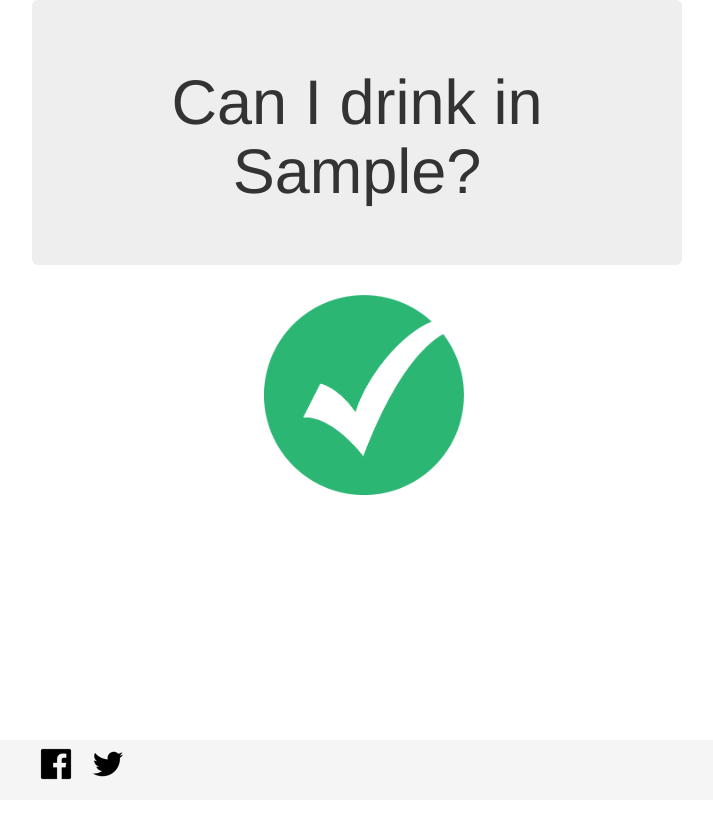
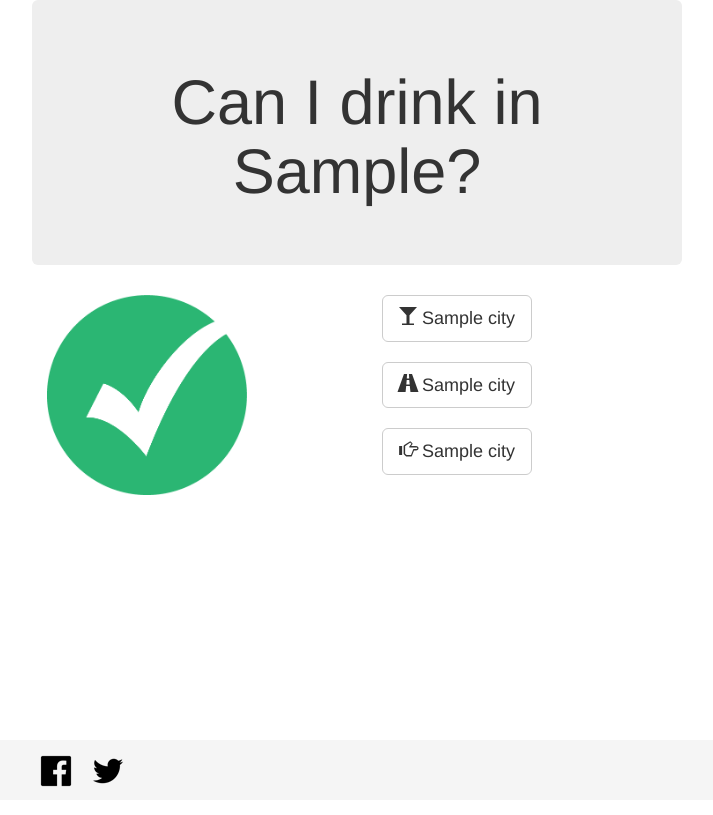
Before and after one commit to johnshiver/cidh, a Django app: page /city/1/ in a window 1280 px wide. Shown: the whole page, without its empty margins (283-996 px from the left). Before the commit the page ends 780 px from the top, so only its background shows below. Run offline with Django 3.2, Linux system fonts and the light colour scheme; tables that the repository leaves empty hold one stand-in row (values such as "Sample post"); some libraries are stand-ins or nearby versions.

Commit message:
Added buttons and fonts

```diff
--- a/cidh/cities/static/css/my.css
+++ b/cidh/cities/static/css/my.css
@@ -6,3 +6,7 @@ li {
 .icons {
     margin-bottom: 150px;
 }
+
+img {
+    margin-bottom: 20px;
+}
--- a/cidh/cities/templates/base.html
+++ b/cidh/cities/templates/base.html
@@ -46,9 +46,9 @@
     <div class="footer">
       <div class="container">
           <a href = "https://www.facebook.com/Legaldrink?ref=tn_tnmn">
-            <img src="/static/icons/facebook.png" alt="">
+            <img src="/static/icons/facebook.png" alt="" style="margin-top:7px;">
           <a href = "https://twitter.com/legaldrink">
-            <img src="/static/icons/twitter.png" alt="">
+            <img src="/static/icons/twitter.png" alt="" style="margin-top:7px;">
         </a>
       </div>
     </div>
@@ -58,6 +58,7 @@
     <script src="/static/js/ie10-viewport-bug-workaround.js"></script>
 
 <script>
+
   (function(i,s,o,g,r,a,m){i['GoogleAnalyticsObject']=r;i[r]=i[r]||function(){
   (i[r].q=i[r].q||[]).push(arguments)},i[r].l=1*new Date();a=s.createElement(o),
   m=s.getElementsByTagName(o)[0];a.async=1;a.src=g;m.parentNode.insertBefore(a,m)
--- a/cidh/cities/templates/city.html
+++ b/cidh/cities/templates/city.html
@@ -4,8 +4,8 @@
 
 {% block content %}
 
-<div class="col-md-4"></div>
-<div class="col-md-4">
+
+<div class="col-md-6">
 {% if city.drink_legal %}
 
 <a href='/city_detail/{{city.id}}'>
@@ -21,7 +21,32 @@
 
 </div>
 
-<div class="col-md-4">
+<div class="col-md-6">
+
+<ul>
+
+<li>
+<a href="{{ city.cta1_url }}" class="btn btn-default btn-lg" role="button" style="margin-bottom:20px">
+    <span class="glyphicon glyphicon-glass"></span>
+{{ city.cta1_title }}</a>
+</li>
+
+
+<li>
+<a href="{{ city.cta2_url }}" class="btn btn-default btn-lg" role="button" style="margin-bottom:20px">
+    <span class="glyphicon glyphicon-road"></span>
+{{ city.cta2_title }}</a>
+</li>
+
+
+<li>
+<a href="{{ city.cta3_url }}" class="btn btn-default btn-lg" role="button" style="margin-bottom:20px">
+    <span class="glyphicon glyphicon-hand-right"></span>
+{{ city.cta3_title }}</a>
+</li>
+
+</ul>
+
 </div>
 
 
--- a/cidh/cities/views.py
+++ b/cidh/cities/views.py
@@ -11,7 +11,7 @@ class Home(View):
 
     def get(self, request, *args, **kwargs):
 
-        cities = City.objects.all()
+        cities = City.objects.order_by('city').all()
         return render(request, self.template_name, {'cities': cities})
 
 
```
Also changed, not shown: cidh/cities/static/fonts/glyphicons-halflings-regular.ttf (added), cidh/cities/static/fonts/glyphicons-halflings-regular.woff (added), 2 other files.
